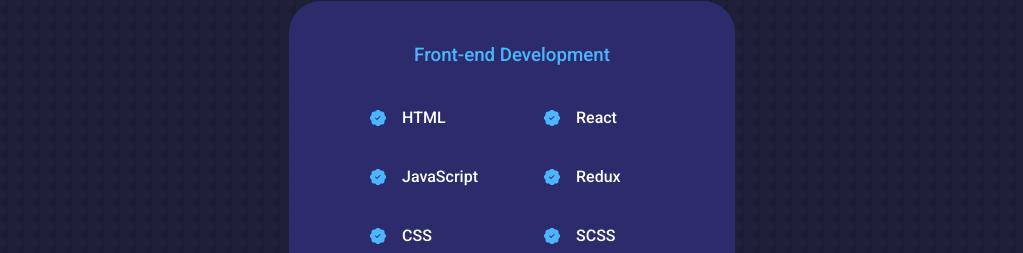
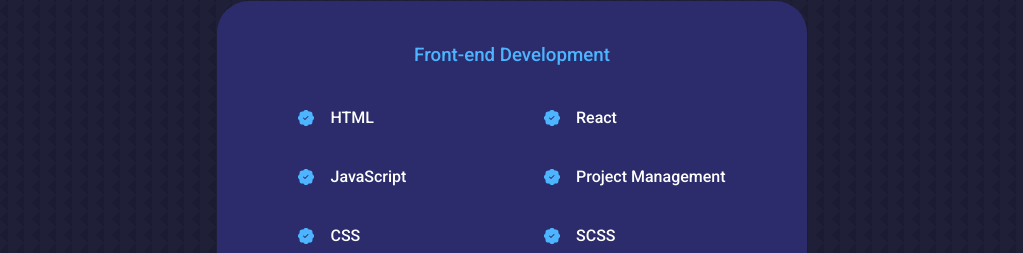
Before and after one commit to Anishaagupta/Protfolio-App-In-React, a React (Create React App) app: page / in a window 1280 px wide. Shown: the part 1405-1658 px from the top of the page, without its empty margins (128-1151 px from the left). Built offline with nearby package versions, Linux system fonts and the light colour scheme.

Commit message:
Update Experience.jsx

```diff
--- a/src/components/experience/Experience.jsx
+++ b/src/components/experience/Experience.jsx
@@ -25,7 +25,7 @@
             </article>
             <article className="experience__details">
               <BsFillPatchCheckFill className="experience__details-icon" />
-              <h4>Redux</h4>
+              <h4>Project Management</h4>
             </article>
             <article className="experience__details">
               <BsFillPatchCheckFill className="experience__details-icon" />
```
